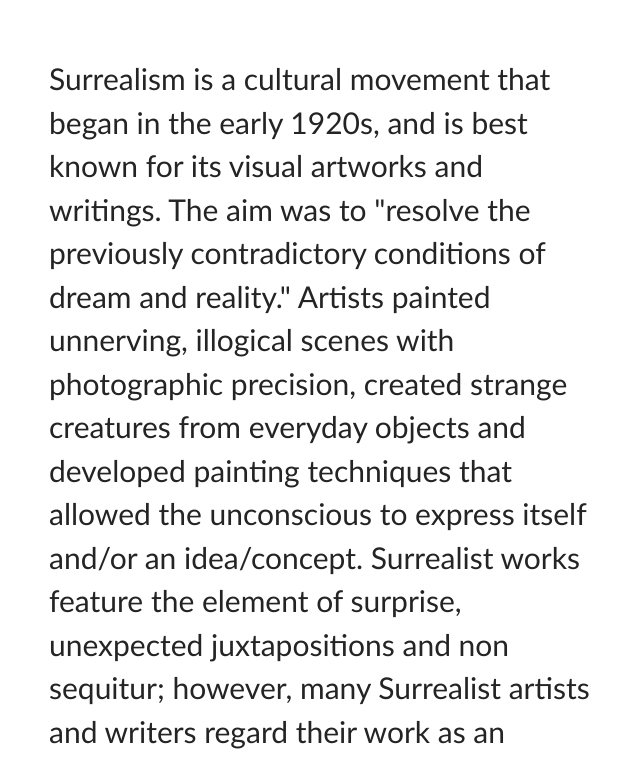
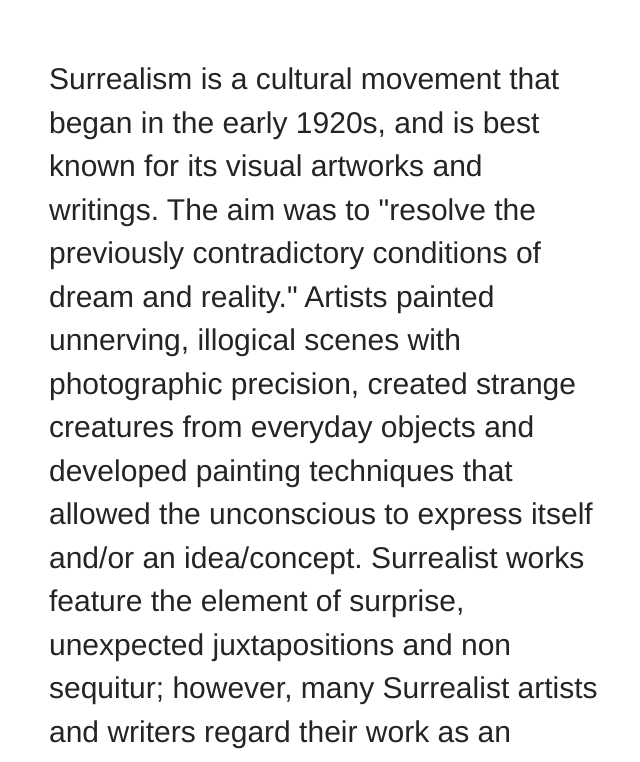
Before and after one commit to youarebenjames/art336-html-css-bootcamp-02, a plain HTML site: page index.html in a window 1280 px wide. Shown: the part 127-889 px from the top of the page, without its empty margins (316-956 px from the left). Drawn offline with Linux system fonts and the light colour scheme; a web font is replaced by a local one.

Commit message:
Final for Bootcamp 1

```diff
--- a/scss/_globals.scss
+++ b/scss/_globals.scss
@@ -15,52 +15,47 @@ Globals
     font-size: calculateRem($size);
 }
 @font-face {
-  font-family: 'Lato';
+  font-family: 'Lobster';
   font-style: normal;
   font-weight: 400;
-  src: local('Lato Regular'), local('Lato-Regular'), url(http://fonts.gstatic.com/s/lato/v10/qIIYRU-oROkIk8vfvxw6QvesZW2xOQ-xsNqO47m55DA.woff) format('woff');
+  src: local('Lobster'), url(http://fonts.gstatic.com/s/lobster/v9/NIaFDq6p6eLpSvtV2DTNDQLUuEpTyoUstqEm5AMlJo4.woff) format('woff');
 }
 @font-face {
-  font-family: 'Lato';
+  font-family: 'Merriweather';
   font-style: normal;
-  font-weight: 700;
-  src: local('Lato Bold'), local('Lato-Bold'), url(http://fonts.gstatic.com/s/lato/v10/qdgUG4U09HnJwhYI-uK18wLUuEpTyoUstqEm5AMlJo4.woff) format('woff');
+  font-weight: 400;
+  src: local('Merriweather'), url(http://fonts.gstatic.com/s/merriweather/v7/RFda8w1V0eDZheqfcyQ4EKRDOzjiPcYnFooOUGCOsRk.woff) format('woff');
 }
 @font-face {
-  font-family: 'Lato';
-  font-style: italic;
-  font-weight: 400;
-  src: local('Lato Italic'), local('Lato-Italic'), url(http://fonts.gstatic.com/s/lato/v10/RYyZNoeFgb0l7W3Vu1aSWOvvDin1pK8aKteLpeZ5c0A.woff) format('woff');
-}
-@font-face {
-  font-family: 'Open Sans';
+  font-family: 'Merriweather';
   font-style: normal;
-  font-weight: 800;
-  src: local('Open Sans Extrabold'), local('OpenSans-Extrabold'), url(http://fonts.gstatic.com/s/opensans/v10/EInbV5DfGHOiMmvb1Xr-hqRDOzjiPcYnFooOUGCOsRk.woff) format('woff');
+  font-weight: 900;
+  src: local('Merriweather Heavy'), local('Merriweather-Heavy'), url(http://fonts.gstatic.com/s/merriweather/v7/ZvcMqxEwPfh2qDWBPxn6nrsSoz0gOrwseB_671fuXgU.woff) format('woff');
+
 }
 
 @mixin body-font-regular {
-    font-family: 'Lato', helvetica, verdana, sans-serif;
+    font-family: 'Lobster', helvetica, verdana, sans-serif;
     font-style: normal;
     font-weight: 400;
 }
 
 @mixin body-font-italic {
-    font-family: 'Lato', helvetica, verdana, sans-serif;
+    font-family: 'Merriweather', helvetica, verdana, sans-serif;
     font-style: italic;
     font-weight: 400;
 }
 
 @mixin body-font-bold {
-    font-family: 'Lato', helvetica, verdana, sans-serif;
+    font-family: 'Merriweather', helvetica, verdana, sans-serif;
     font-style: normal;
-    font-weight: 700;
+    font-weight: 400;
 }
 
 @mixin headline-font {
-    font-family: 'Open Sans', helvetica, verdana, sans-serif;
+    font-family: 'Lobster', helvetica, verdana, sans-serif;
     font-style: normal;
-    font-weight: 800;
+    font-weight: 900;
 }
 
 // Site Variables
```
Also changed, not shown: css/main.css.
